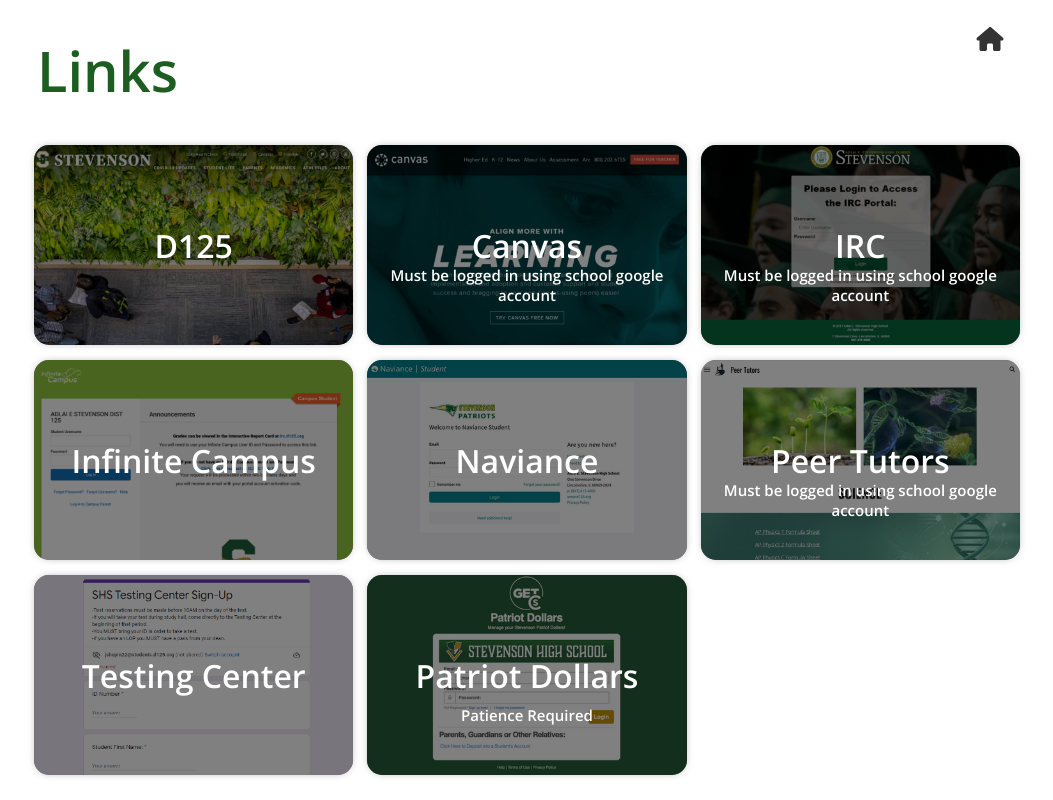
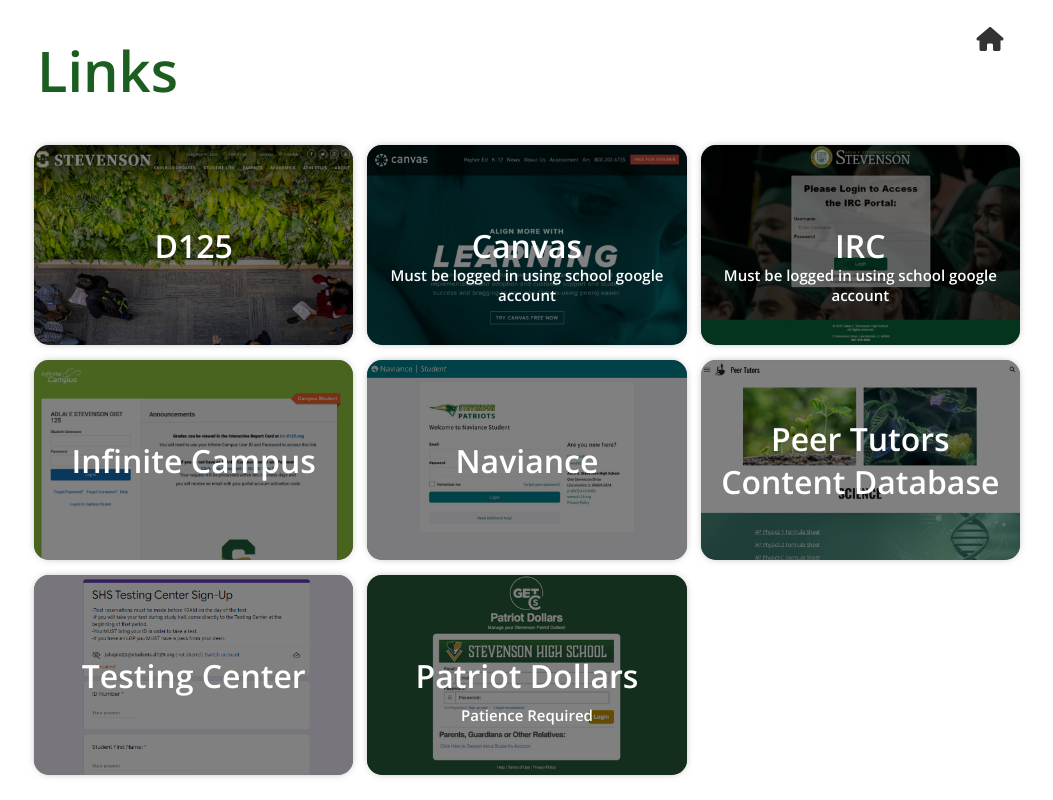
Before and after one commit to stevenson-space/shs, a Vue app: page /links in a window 1280 px wide. Shown: the whole page, without its empty margins (113-1166 px from the left). Built offline with nearby package versions, Linux system fonts and the light colour scheme.

Commit message:
add peer tutors content db

```diff
--- a/src/views/Links/Links.vue
+++ b/src/views/Links/Links.vue
@@ -45,7 +45,7 @@ export default {
         { name: 'IRC', desc: 'Must be logged in using school google account', url: 'https://irc.d125.org/login', image: IRC },
         { name: 'Infinite Campus', url: 'https://infinitecampus.d125.org/campus/portal/aes.jsp', image: InfiniteCampus },
         { name: 'Naviance', url: 'https://student.naviance.com/aeshs', image: Naviance },
-        { name: 'Peer Tutors', desc: 'Must be logged in using school google account', url: 'https://sites.google.com/d125.org/peer-tutors/home', image: PeerTutors },
+        { name: 'Peer Tutors Content Database', url: 'https://sites.google.com/d125.org/peer-tutors/content-database', image: PeerTutors },
         { name: 'Testing Center', url: 'https://docs.google.com/forms/d/e/1FAIpQLSdMoby5m1oNCMi_VgINPE-FDqPqjH5XlvgdDXUFxS4lJbb4Ng/viewform', image: TestingCenter },
         { name: 'Patriot Dollars', desc: 'Patience Required', url: 'https://get.cbord.com/d125/full/login.php', image: PatriotDollars },
       ],
```
